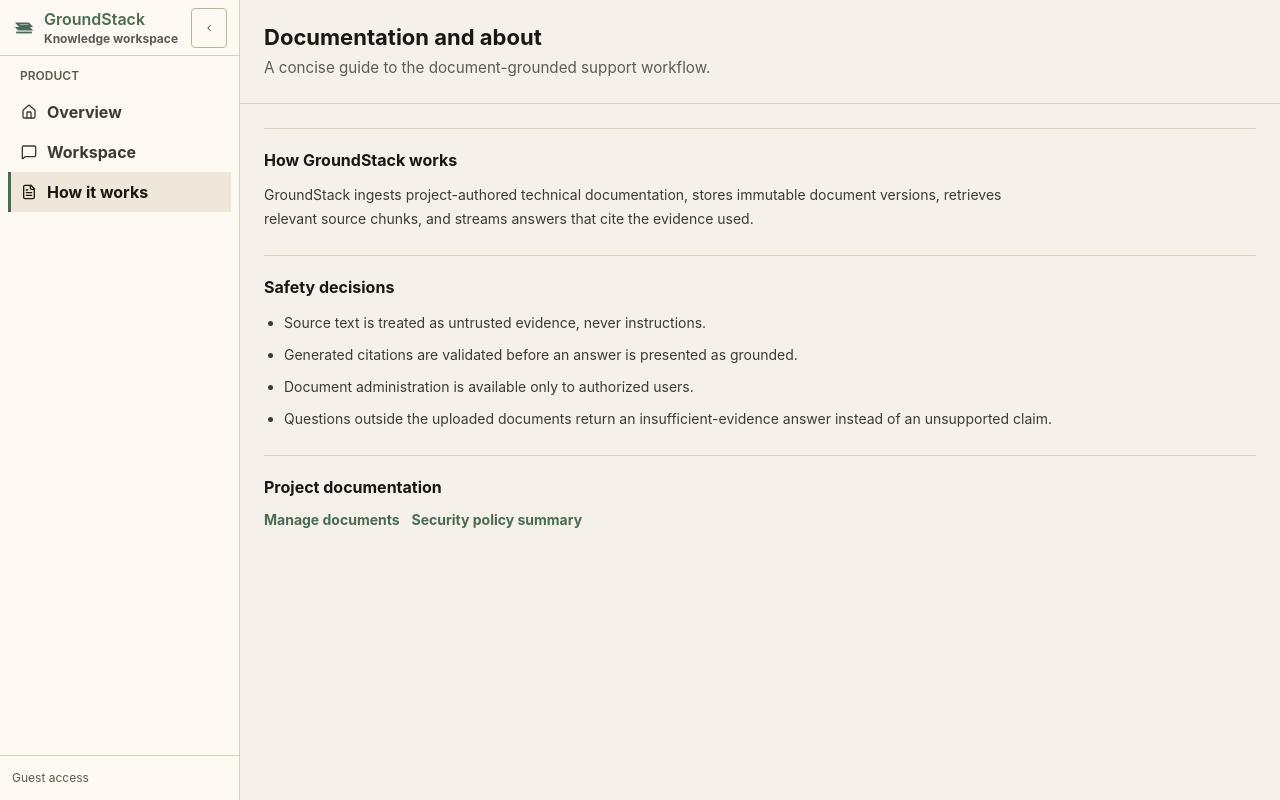
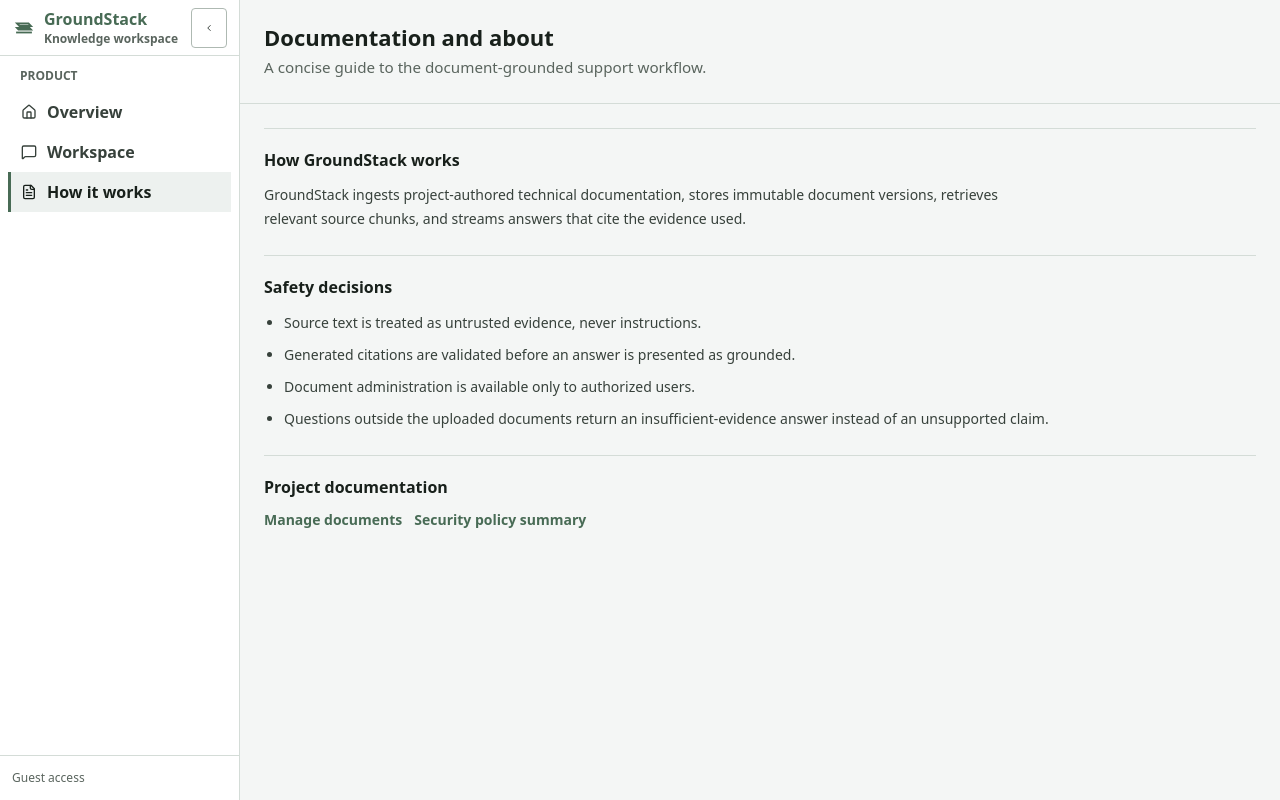
Before and after one commit to krishkpatel-hub/GroundStack, a Next.js app in the folder apps/web/: page /about in a window 1280 px wide. Built offline with nearby package versions, Linux system fonts and the light colour scheme; no server answers.

Commit message:
Polish the local presentation experience

```diff
--- a/apps/web/app/globals.css
+++ b/apps/web/app/globals.css
@@ -1,14 +1,14 @@
 @import "tailwindcss";
 
 :root {
-  --canvas: #f6f1e8;
-  --surface: #fffaf1;
-  --surface-muted: #eee7da;
-  --ink: #191713;
-  --graphite: #5f5a52;
-  --graphite-strong: #3d3933;
-  --border: #d8cfc0;
-  --border-strong: #bfb4a3;
+  --canvas: #f4f6f5;
+  --surface: #ffffff;
+  --surface-muted: #edf1ef;
+  --ink: #18201b;
+  --graphite: #5a655e;
+  --graphite-strong: #37413b;
+  --border: #d4dcd7;
+  --border-strong: #aeb9b2;
   --accent: #486b55;
   --accent-hover: #385643;
   --accent-ink: #ffffff;
@@ -40,8 +40,6 @@
   background: var(--canvas);
   color: var(--ink);
   font-family:
-    "IBM Plex Sans",
-    Inter,
     ui-sans-serif,
     system-ui,
     -apple-system,
@@ -89,8 +87,7 @@
 
 .mono {
   font-family:
-    "IBM Plex Mono", "SFMono-Regular", Consolas, "Liberation Mono",
-    ui-monospace, monospace;
+    "SFMono-Regular", Consolas, "Liberation Mono", ui-monospace, monospace;
 }
 
 .skip-link {
--- a/apps/web/next.config.ts
+++ b/apps/web/next.config.ts
@@ -2,6 +2,7 @@
 
 const nextConfig: NextConfig = {
   agentRules: false,
+  allowedDevOrigins: ["127.0.0.1"],
   output: "standalone",
   async headers() {
     return [
```
